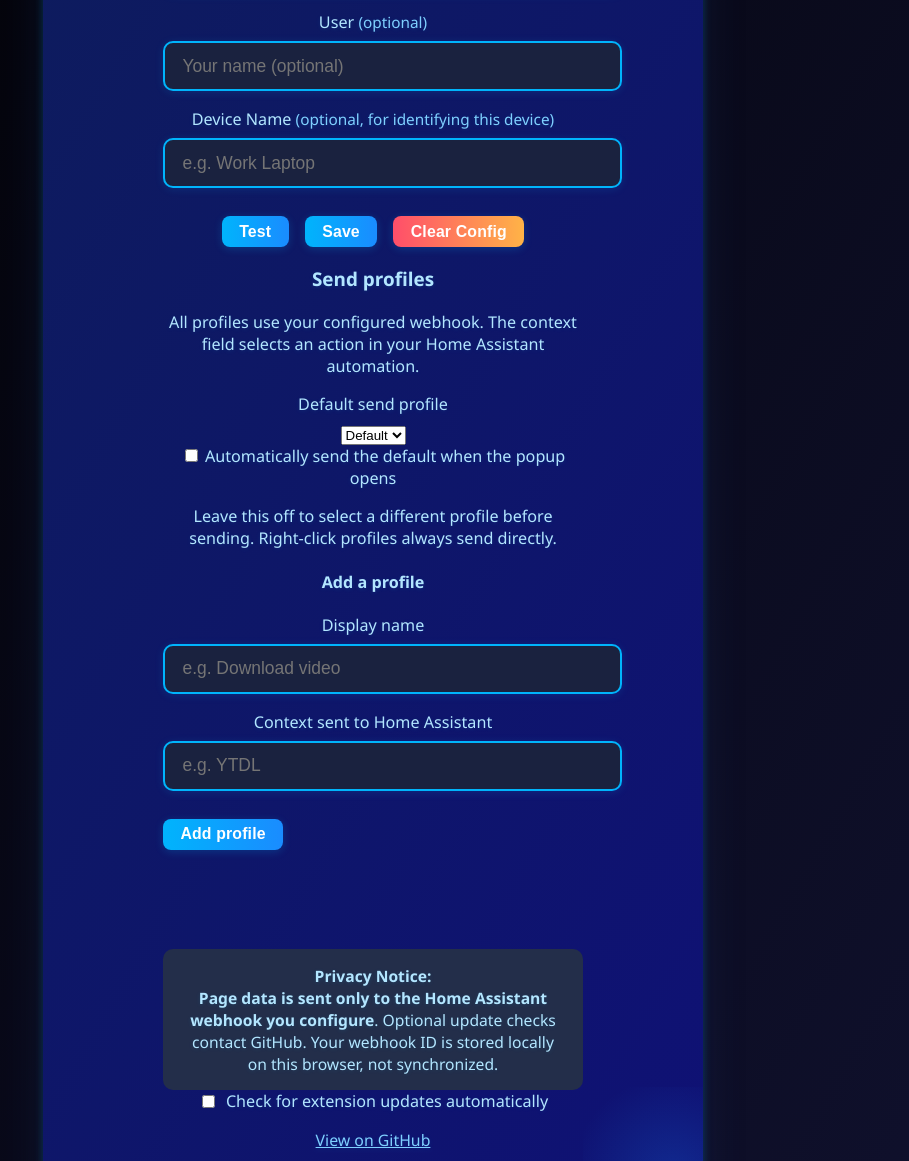
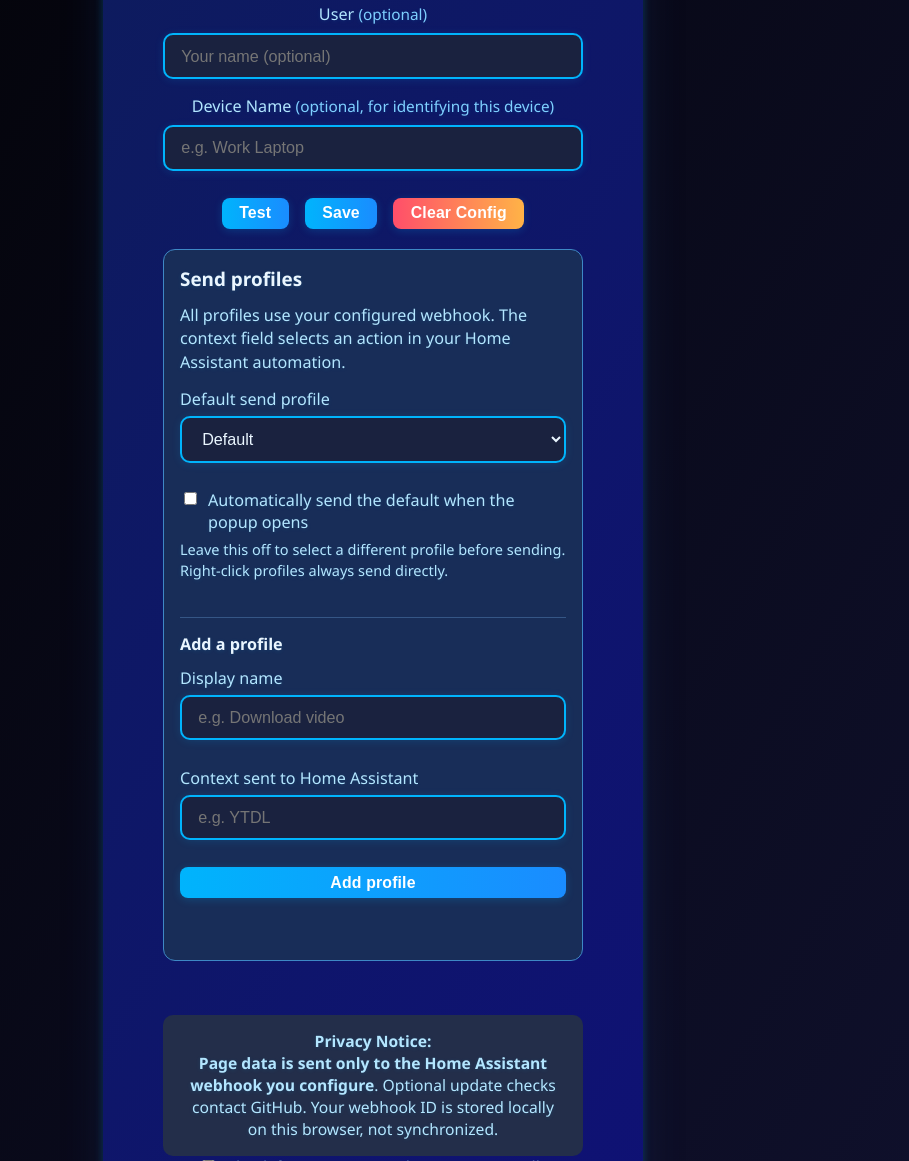
Before and after one commit to JOHLC/Send-to-Home-Assistant, a browser extension: page package/options.html in a window 1280 px wide. Shown: the part 669-1830 px from the top of the page, without its empty margins (267-1176 px from the left). Drawn offline with Linux system fonts and the light colour scheme.

Commit message:
feat: expose profile configuration, include files in verified builds and style forms

```diff
--- a/package/style.css
+++ b/package/style.css
@@ -162,14 +162,20 @@ label {
   align-self: center;
 }
 input[type="text"],
-input[type="password"] {
+input[type="password"],
+.profile-select {
+  box-sizing: border-box;
   width: 100%;
   padding: 0.7em 1em;
-  font-size: 1.08em;
+  font-size: 1em;
   border: 2px solid #00b4fc;
   border-radius: 10px;
-  margin-left: 0;
-  margin-right: 0;
+  margin: 0 0 1em;
+  background: #1a223f;
+  color: #eaf6ff;
+  transition: border 0.2s, box-shadow 0.2s;
+  box-shadow: 0 1.5px 8px #00b4fc22;
+}
 .webhook-row {
   display: flex;
   align-items: flex-end;
@@ -185,12 +191,6 @@ input[type="password"] {
 .webhook-row button {
   margin-bottom: 2px;
   min-width: 70px;
-}
-  margin-bottom: 1em;
-  background: #1a223f;
-  color: #eaf6ff;
-  transition: border 0.2s, box-shadow 0.2s;
-  box-shadow: 0 1.5px 8px #00b4fc22;
 }
 input[type="text"]:focus,
 input[type="password"]:focus {
@@ -392,3 +392,52 @@ button:active, .ok-btn:active {
   padding: 0.7em 1em;
   margin: 0.7em 0 1em 0;
 }
+
+/* Send profile editor and popup controls */
+body { min-width: 0; box-sizing: border-box; }
+.card { box-sizing: border-box; min-width: 0; width: min(540px, calc(100vw - 16px)); padding: 24px; }
+.container { box-sizing: border-box; min-width: 0; width: min(420px, 100vw); padding: 22px 24px 30px; }
+.profiles-panel {
+  width: 100%;
+  box-sizing: border-box;
+  margin: 20px 0;
+  padding: 16px;
+  background: #182d58;
+  border: 1px solid #3e88c5;
+  border-radius: 12px;
+  text-align: left;
+}
+.profiles-panel h3, .profiles-panel h4 { margin: 0 0 12px; color: #eaf6ff; }
+.profiles-panel p { margin: 0 0 14px; line-height: 1.45; }
+.profiles-panel label { display: block; margin: 10px 0 6px; text-align: left; }
+.profile-checkbox {
+  display: flex !important;
+  align-items: flex-start;
+  gap: 8px;
+  cursor: pointer;
+}
+.profile-hint { font-size: 0.9em; color: #b3e6ff; }
+.profiles-list { display: grid; gap: 12px; margin: 18px 0; }
+.profile-editor-row {
+  display: grid;
+  gap: 8px;
+  padding: 12px;
+  background: #111f46;
+  border: 1px solid #355686;
+  border-radius: 10px;
+}
+.profile-field { display: grid !important; gap: 5px; width: 100%; }
+.profile-field input { margin-bottom: 0; }
+.profile-row-actions { display: flex; gap: 10px; }
+.profile-row-actions button { flex: 1; padding: 9px; }
+.profile-remove { background: #96384b; }
+.profile-add-form { border-top: 1px solid #355686; padding-top: 15px; }
+.profile-add-form button { width: 100%; }
+.profile-popup-label { margin: 4px 0; font-weight: 600; }
+.container .profile-select { max-width: 100%; }
+.container #sendBtn { margin: 4px 0 12px; }
+.profile-select:focus-visible, input:focus-visible, button:focus-visible {
+  outline: 2px solid #fff;
+  outline-offset: 2px;
+}
+button:disabled { opacity: 0.55; cursor: not-allowed; }
```
